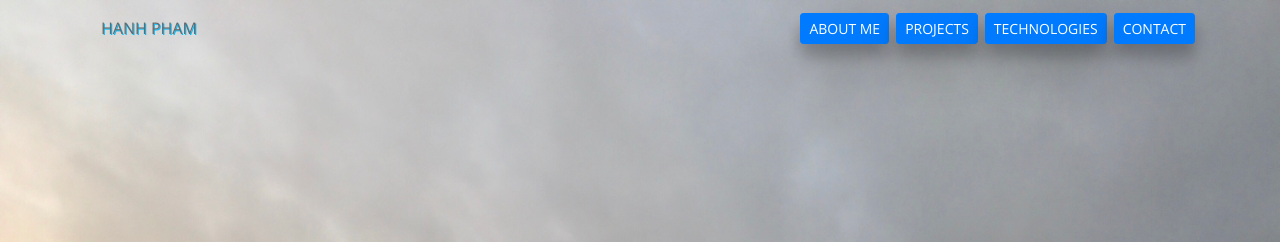
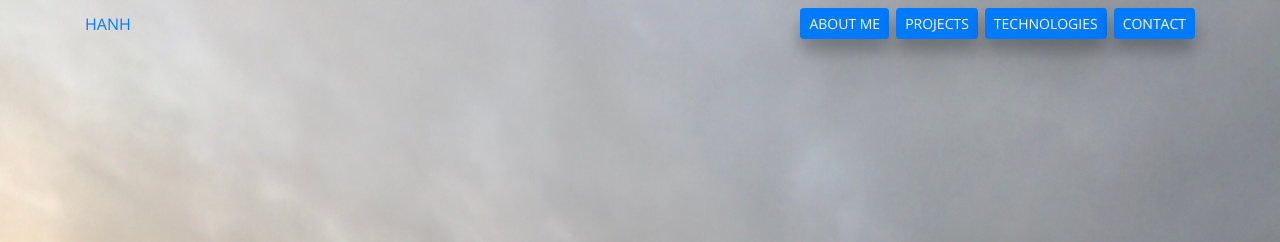
Before and after one commit to Myhanhpham25/portfolio18, a website with bundled scripts: page index.html in a window 1280 px wide. Shown: the top 242 px of the page. Built offline with nearby package versions, Linux system fonts and the light colour scheme; files whose address does not match are found by name.

Commit message:
final update

```diff
--- a/index.html
+++ b/index.html
@@ -28,7 +28,7 @@
       <!-- Navigation -->
       <nav class="navbar navbar-expand-lg navbar-light fixed-top" id="mainNav">
         <div class="container">
-          <a class="fontcolor navbar js-scroll-trigger text-uppercase" href="#page-top">Hanh Pham</a>
+          <a class="js-scroll-trigger   text-uppercase" href="#page-top">Hanh</a>
           <button class="navbar-toggler navbar-toggler-right" type="button" data-toggle="collapse" data-target="#navbarResponsive" aria-controls="navbarResponsive" aria-expanded="false" aria-label="Toggle navigation">
           <span class="navbar-toggler-icon"></span>
           </button>
```
